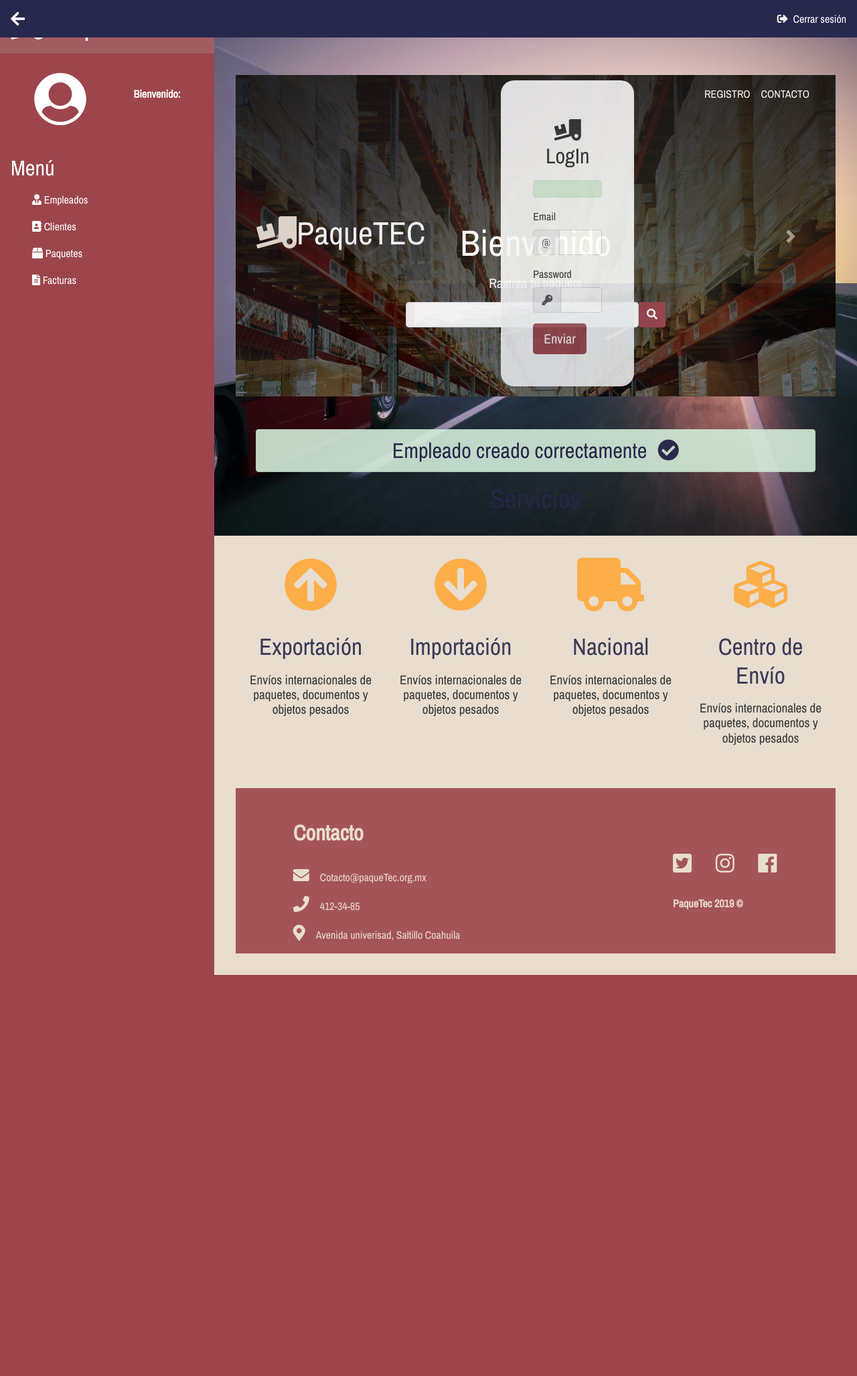
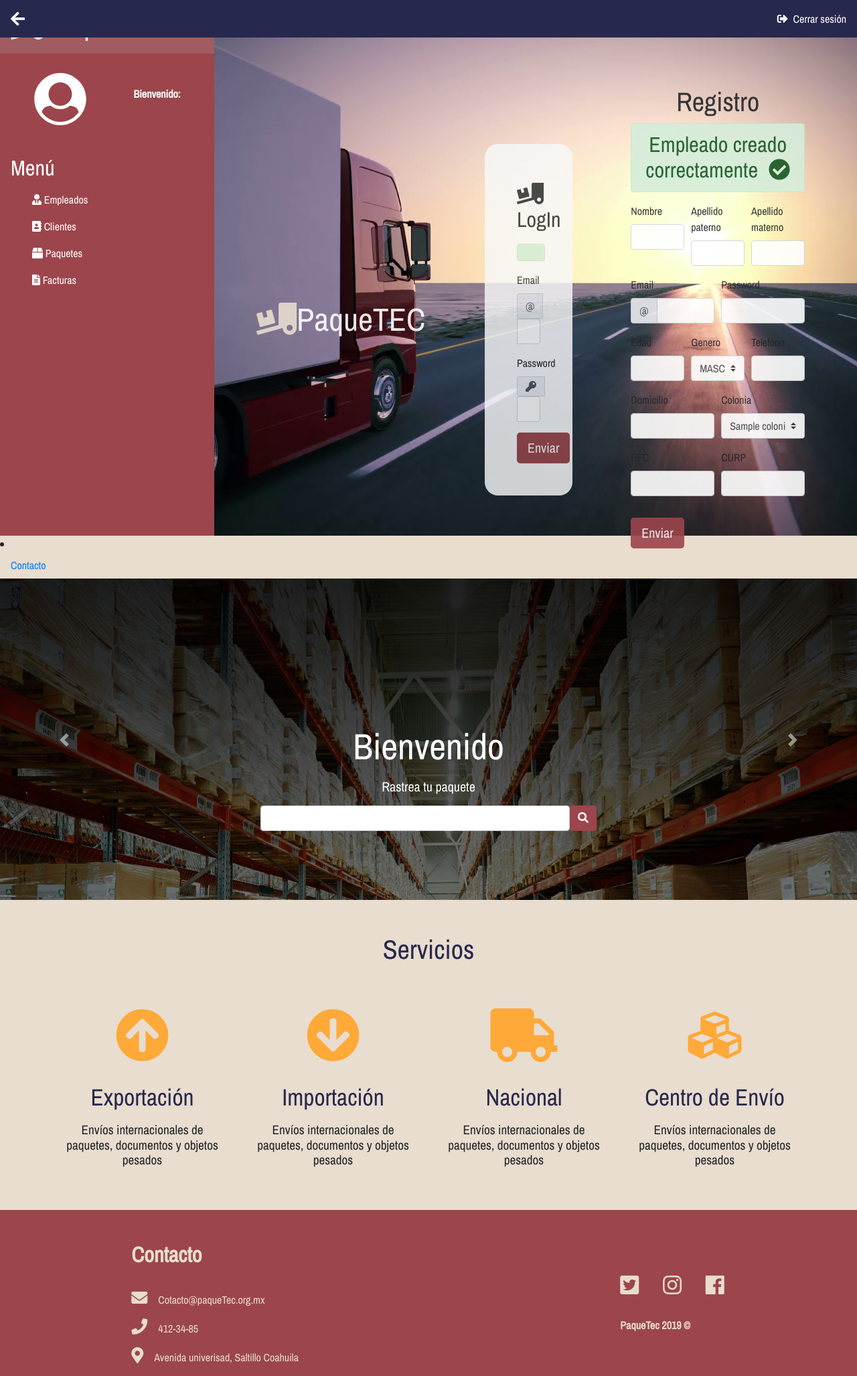
Before and after one commit to NitaiFraire/PaqueTEC, a PHP site: page /Actividades/ in a window 1280 px wide. Shown: the whole page at 67% size. Before the commit the page ends 1456 px from the top, so only its background shows below. Run offline with PHP 8.4, Linux system fonts and the light colour scheme; the visitor is signed in with stand-in values (Sample User, id 1); tables that the repository leaves empty hold one stand-in row (values such as "Sample post").

Commit message:
formulario register

```diff
--- a/Views/usuario/formRegister.php
+++ b/Views/usuario/formRegister.php
@@ -1,29 +1,35 @@
-<a  href="" class="nav-link" data-toggle="modal" data-target="#modalRegistro">Registro</a>
-<div id="modalRegistro" class="modal fade" tabindex="-1" role="dialog" aria-labelledby="modal" aria-hidden="true">
-                                <div class="modal-dialog modal-lg" role="document">
-                                    <div class="modal-content">
-                                        <div class="modal-header">
-                                            <h2 class="modal-title">Registrate</h2>
-                                            <button class="close" type="button" data-dismiss="modal" aria-label="cerrar"><span aria-hidden="true">&times;</span></button>
-                                        </div>
-                                        <div class="modal-body">
-                                        <form action="<?=baseUrl?>Empleado/register" id="formRegistro" method="POST">
+<?php require_once 'Views/layout/header.php' ?>
+<h1 class="text-center mt-2">Registro</h1>
+
+
+<div class="container">
+    <?php if(isset($_SESSION['register']) && $_SESSION['register'] == 'success'): ?>
+    <h2 class="alert alert-success text-center" role="alert">Empleado creado correctamente<i
+            class="fas fa-check-circle ml-3"></i></h2>
+    <?php elseif(isset($_SESSION['register']) && $_SESSION['register'] == 'failed'):?>
+    <h2 class="alert alert-danger text-center" role="alert">Error al crear empleado<i class="fas fa-times ml-3"></i>
+    </h2>
+    <?php endif; ?>
+
+    <?php Utils::deleteSession('register')?>
+    <div class="justify-content-center">
+        <form action="<?=baseUrl?>Empleado/register" class="my-3" method="POST">
             <div class="form-row">
-                                                    <div class="col-md-4 mb-3">
+                <div class="form-group col-md-4">
                     <label for="name">Nombre</label>
                     <input type="text" class="form-control" id="name" name="name" required>
                 </div>
-                                                    <div class="col-md-4 mb-3">
+                <div class="form-group col-md-4">
+                    <label for="paterno">Apellido paterno</label>
+                    <input type="text" class="form-control" id="paterno" name="paterno" required>
+                </div>
+                <div class="form-group col-md-4">
                     <label for="materno">Apellido materno</label>
                     <input type="text" class="form-control" id="materno" name="materno" required>
                 </div>
-                                                    <div class="col-md-4 mb-3">
-                                                        <label for="paterno">Apellido paterno</label>
-                                                        <input type="text" class="form-control" id="paterno" name="paterno" required>
-                                                    </div>
             </div>
             <div class="form-row">
-                                                    <div class="col-md-6 mb-3">
+                <div class="form-group col-md-6">
                     <label for="email">Email</label>
                     <div class="input-group">
                         <div class="input-group-prepend">
@@ -32,30 +38,34 @@
                         <input type="email" class="form-control" id="email" name="email" required>
                     </div>
                 </div>
-                                                    <div class="col-md-6 mb-3">
+                <div class="form-group col-md-6">
                     <label for="password">Password</label>
-                                                        <input type="password" class="form-control" id="password" name="password" required>
+                    <input type="password" class="form-control" id="password" name="password" required pattern=".{6,}">
                 </div>
             </div>
             <div class="form-row">
-                                                    <div class="col-md-4 mb-3">
+                <div class="form-group col-md-4">
                     <label for="edad">Edad</label>
                     <input type="number" class="form-control" id="edad" name="edad" required>
                 </div>
-                                                    <div class="col-md-4 mb-3">
+                <div class="form-group col-md-4">
                     <label for="genero">Genero</label>
                     <select name="genero" id="genero" class="form-control custom-select" required>
                         <option value="MASCULINO">MASCULINO</option>
                         <option value="FEMENINO">FEMENINO</option>
                     </select>
                 </div>
-                                                    <div class="col-md-4">
+                <div class="form-group col-md-4">
                     <label for="telefono">Telefono</label>
                     <input type="text" class="form-control" id="telefono" name="telefono" required>
                 </div>
             </div>
             <div class="form-row">
-                                                    <div class="col-md-3 mb-3">
+                <div class="form-group col-md-6">
+                    <label for="domicilio">Domicilio</label>
+                    <input type="text" class="form-control" id="domicilio" name="domicilio" required>
+                </div>
+                <div class="form-group col-md-6">
                     <label for="colonia">Colonia</label>
                     <?php $colonias = Utils::showColonias(); ?>
                     <select name="colonia" id="colonia" class="form-control custom-select" required>
@@ -66,22 +76,23 @@
                         <?php endwhile; ?>
                     </select>
                 </div>
-                                                    <div class="col-md-3 mb-3">
-                                                        <label for="domicilio">Domicilio</label>
-                                                        <input type="text" class="form-control" id="domicilio" name="domicilio" required>
             </div>
-                                                    <div class="col-md-3 mb-3">
+            <div class="form-row">
+                <div class="form-group col-md-6">
                     <label for="rfc">RFC</label>
-                                                        <input type="text" class="form-control" id="rfc" name="rfc" >
+                    <input type="text" class="form-control" id="rfc" name="rfc" pattern="[A-Z0-9]{13}">
                 </div>
-                                                    <div class="col-md-3 mb-3">
+                <div class="form-group col-md-6">
                     <label for="curp">CURP</label>
-                                                        <input type="text" class="form-control" id="curp" name="curp" required>
+                    <input type="text" class="form-control" id="curp" name="curp" required pattern="[A-Z0-9]{18}">
                 </div>
-                                                    <input type="submit" class="btn btn-lg btn-primary" value="Enviar">
             </div>
+            <input type="submit" class="btn btn-lg btn-primary mt-3" value="Enviar">
         </form>
     </div>
 </div>
-                                </div>
-                            </div>
+
+
+
+
+<?php require_once 'Views/layout/footer.php'?>
```
Lines whose indentation alone changed are shown as unchanged.
